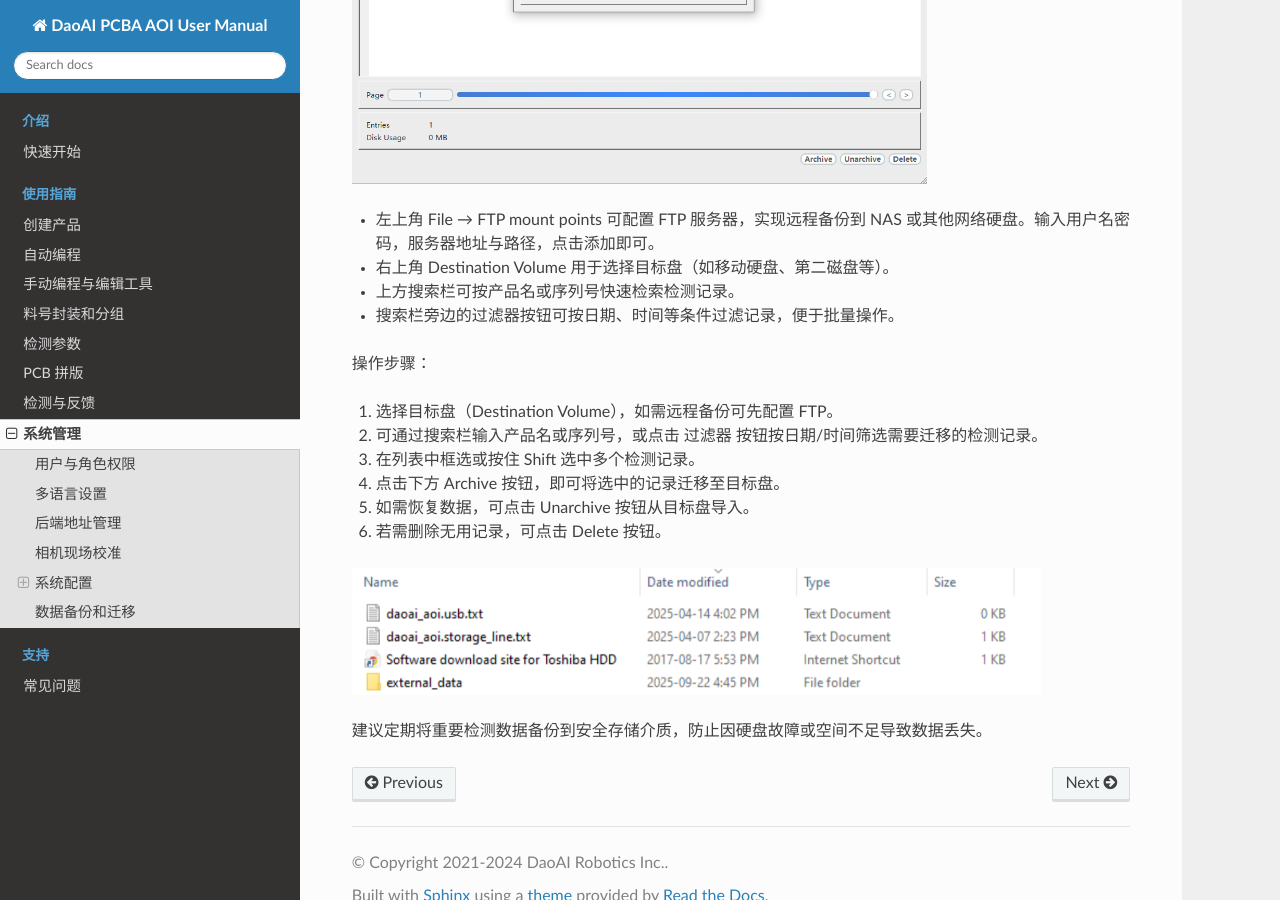
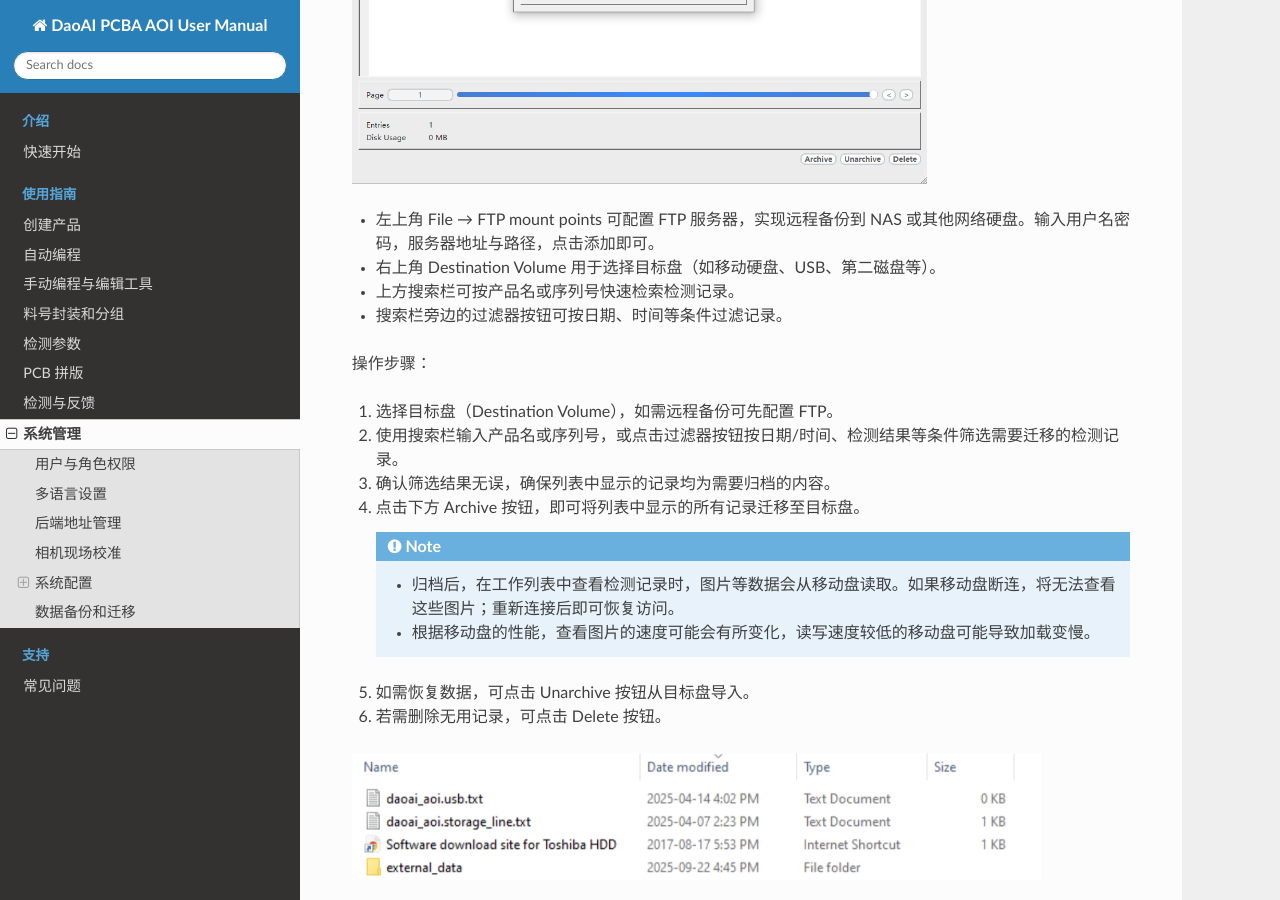
Before and after one commit to DaoAI-Robotics-Inc/daoai_pcb_aoi_user_manual, a Sphinx documentation site: the page built from docs/source/complete_user_guide/system_management/index.rst, in a window 1280 px wide and 900 px high, scrolled down 7218 px. Built offline with Sphinx 7.4.7 and the Read the Docs theme 3.1.0, drawn with Linux system fonts in a browser that asks for light colours.

Commit message:
update and fix errors

```diff
--- a/docs/source/complete_user_guide/system_management/index.rst
+++ b/docs/source/complete_user_guide/system_management/index.rst
@@ -231,16 +231,21 @@
   :alt: FTP 配置示意
 
 - 左上角 File → FTP mount points 可配置 FTP 服务器，实现远程备份到 NAS 或其他网络硬盘。输入用户名密码，服务器地址与路径，点击添加即可。
-- 右上角 Destination Volume 用于选择目标盘（如移动硬盘、第二磁盘等）。
+- 右上角 Destination Volume 用于选择目标盘（如移动硬盘、USB、第二磁盘等）。
 - 上方搜索栏可按产品名或序列号快速检索检测记录。
-- 搜索栏旁边的过滤器按钮可按日期、时间等条件过滤记录，便于批量操作。
+- 搜索栏旁边的过滤器按钮可按日期、时间等条件过滤记录。
 
 操作步骤：
 
 1. 选择目标盘（Destination Volume），如需远程备份可先配置 FTP。
-2. 可通过搜索栏输入产品名或序列号，或点击 过滤器 按钮按日期/时间筛选需要迁移的检测记录。
-3. 在列表中框选或按住 Shift 选中多个检测记录。
-4. 点击下方 Archive 按钮，即可将选中的记录迁移至目标盘。
+2. 使用搜索栏输入产品名或序列号，或点击过滤器按钮按日期/时间、检测结果等条件筛选需要迁移的检测记录。
+3. 确认筛选结果无误，确保列表中显示的记录均为需要归档的内容。
+4. 点击下方 Archive 按钮，即可将列表中显示的所有记录迁移至目标盘。
+
+   .. note::
+      - 归档后，在工作列表中查看检测记录时，图片等数据会从移动盘读取。如果移动盘断连，将无法查看这些图片；重新连接后即可恢复访问。
+      - 根据移动盘的性能，查看图片的速度可能会有所变化，读写速度较低的移动盘可能导致加载变慢。
+
 5. 如需恢复数据，可点击 Unarchive 按钮从目标盘导入。
 6. 若需删除无用记录，可点击 Delete 按钮。
 
```
Also changed, not shown: docs/source/complete_user_guide/config/component_settings.rst (+4 -3 lines), docs/source/complete_user_guide/config/detection_config_2d.rst (+2 -5 lines), docs/source/complete_user_guide/features/manual_programming.rst (+110 -3 lines), docs/source/complete_user_guide/inspection/index.rst (+28 -10 lines), docs/source/complete_user_guide/config/images/component_settings.png, docs/source/complete_user_guide/features/images/auto_param.png (added), docs/source/complete_user_guide/features/images/auto_param_component.png (added), docs/source/complete_user_guide/features/images/component_list_eval.png (added), docs/source/complete_user_guide/features/images/eval_score.png (added), docs/source/complete_user_guide/features/images/feedback.png (added), docs/source/complete_user_guide/features/images/legend.png (added), docs/source/complete_user_guide/features/images/train_set.png (added).
